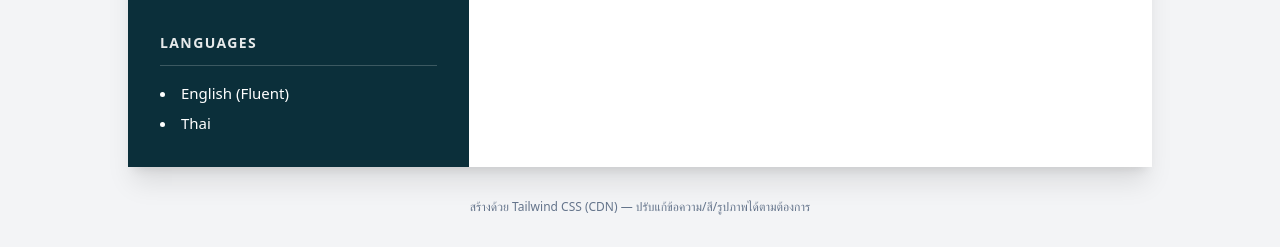
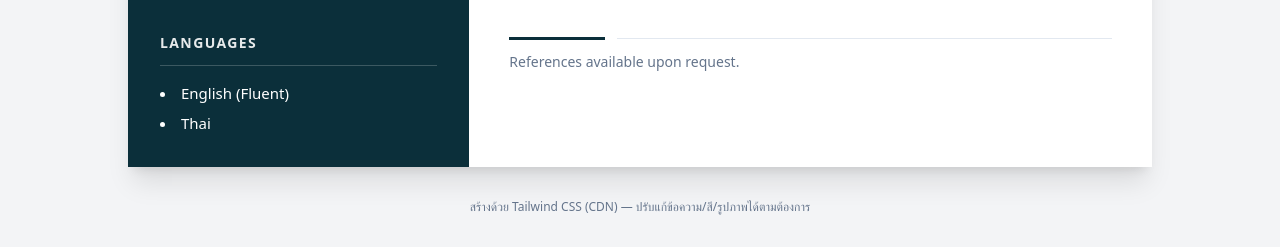
Before and after one commit to BreakingNEwss/resume, a plain HTML site: page index.html in a window 1280 px wide. Shown: the part 933-1180 px from the top of the page. Drawn offline with nearby package versions, Linux system fonts and the light colour scheme.

Commit message:
Update index.html

```diff
--- a/index.html
+++ b/index.html
@@ -158,6 +158,19 @@
             <li>Cooking</li>
           </ul>
         </section>
+        <div class="mt-10">
+          <!-- เส้นคั่นแบรนด์ -->
+          <div class="flex items-center gap-3">
+            <div class="h-[3px] w-24 bg-[#0b2f3a]"></div>
+            <div class="h-px flex-1 bg-slate-200"></div>
+          </div>
+          <!-- ข้อความเล็ก -->
+          <p class="mt-3 text-sm text-slate-500">References available upon request.</p>
+        </div>
+        <div class="pointer-events-none select-none absolute -bottom-2 -right-2 md:-bottom-4 md:-right-4
+                    text-[120px] md:text-[180px] font-black tracking-tight text-slate-900/5 leading-none">
+          PM
+        </div>
       </section>
     </div>
   </main>
```
